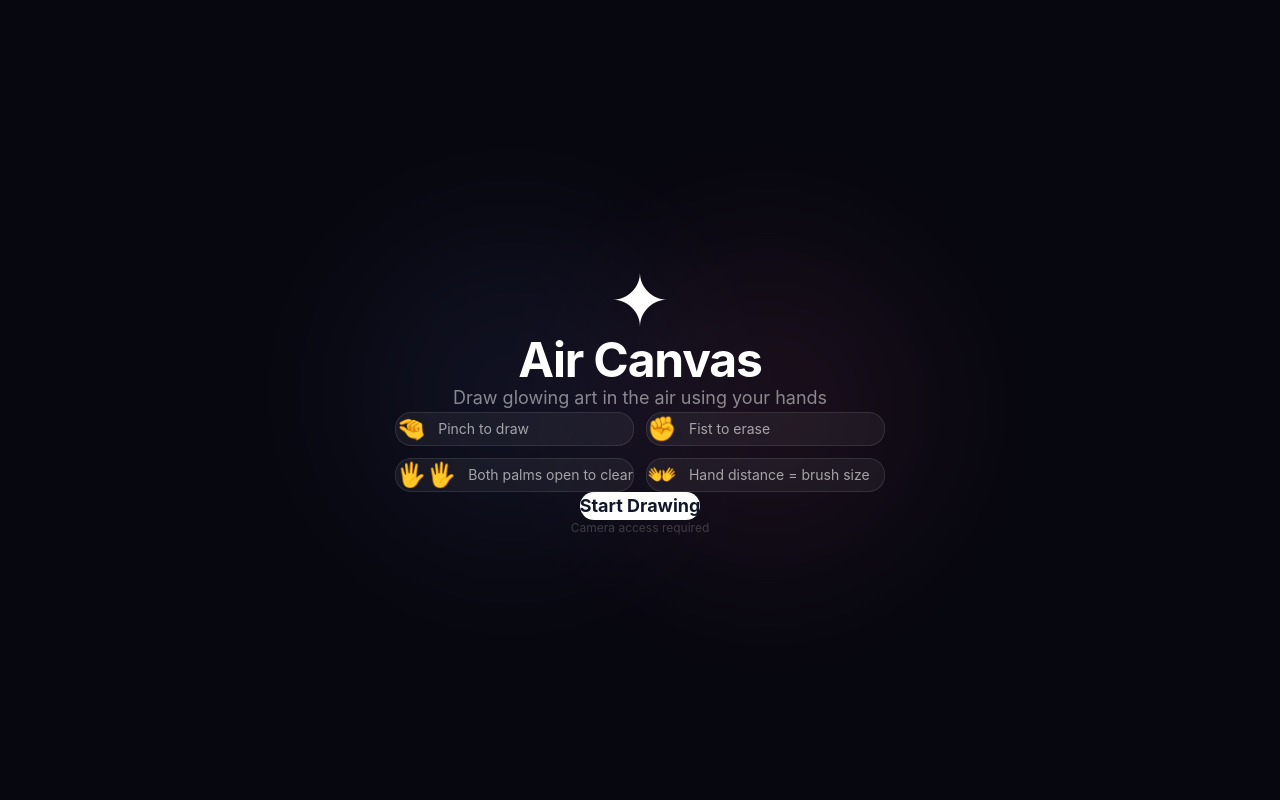
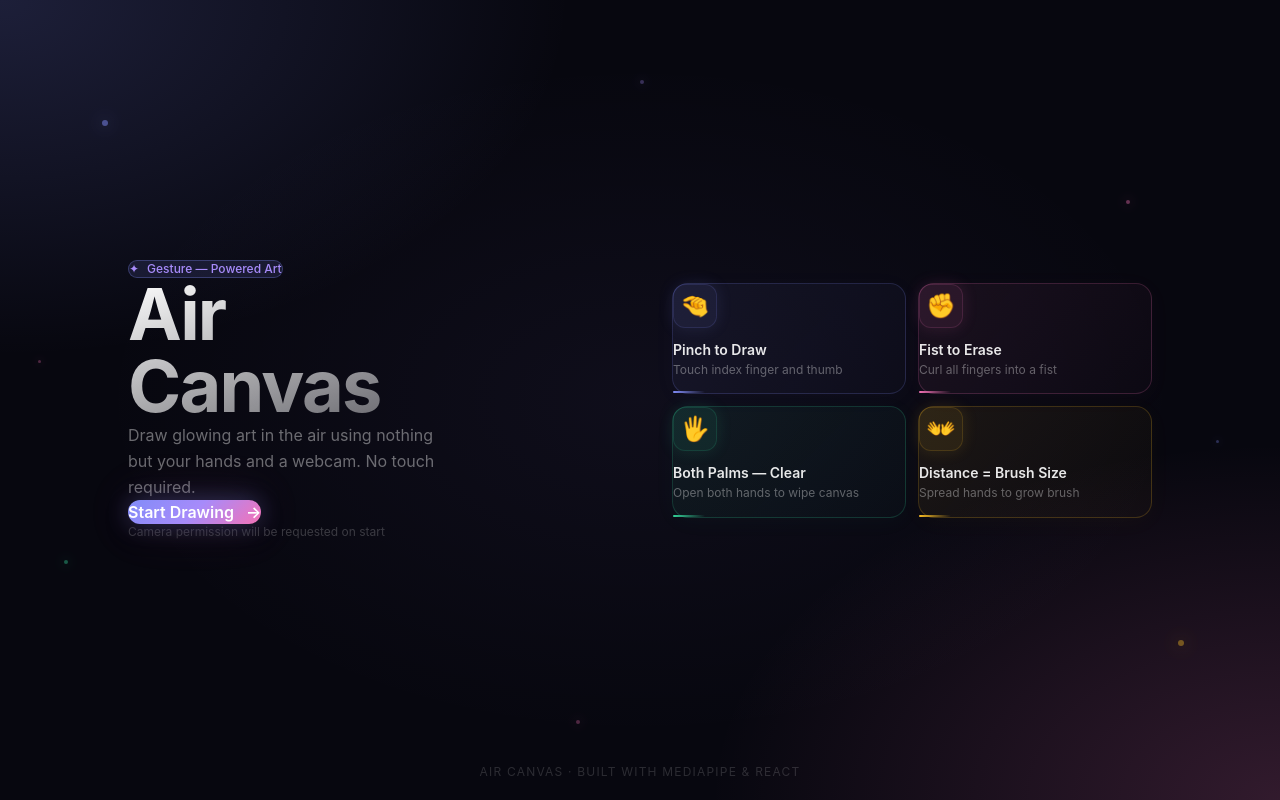
Before and after one commit to OmJoshii/aircanvas, a React (Vite) app: page / in a window 1280 px wide. Built offline with nearby package versions, Linux system fonts and the light colour scheme.

Commit message:
feat: redesign welcome screen with two column layout and floating accents

```diff
--- a/src/App.jsx
+++ b/src/App.jsx
@@ -1,27 +1,43 @@
 import { useState } from 'react'
 import CameraView from './components/CameraView'
 
+const gestures = [
+  {
+    icon: '🤏',
+    label: 'Pinch to Draw',
+    desc: 'Touch index finger and thumb',
+    accent: '#818cf8',
+  },
+  {
+    icon: '✊',
+    label: 'Fist to Erase',
+    desc: 'Curl all fingers into a fist',
+    accent: '#f472b6',
+  },
+  {
+    icon: '🖐️',
+    label: 'Both Palms — Clear',
+    desc: 'Open both hands to wipe canvas',
+    accent: '#34d399',
+  },
+  {
+    icon: '👐',
+    label: 'Distance = Brush Size',
+    desc: 'Spread hands to grow brush',
+    accent: '#fbbf24',
+  },
+]
+
 export default function App() {
   const [started, setStarted] = useState(false)
+  const [hovered, setHovered] = useState(false)
 
   return (
     <>
-      {/* Camera view — only mounts when started */}
       {started && (
         <CameraView isActive={started}>
-
-          {/* HUD — top bar */}
           <div className="absolute top-0 left-0 right-0 z-10 flex items-center justify-between px-6 py-4">
-            <div>
-              <h1 className="text-white font-bold text-lg tracking-wide">
-                ✦ Air Canvas
-              </h1>
-              <p className="text-white/30 text-xs mt-0.5">
-                Hand tracking loading...
-              </p>
-            </div>
-
-            {/* Stop button */}
+            <h1 className="text-white font-bold text-lg tracking-wide">✦ Air Canvas</h1>
             <button
               onClick={() => setStarted(false)}
               className="bg-white/10 hover:bg-white/20 border border-white/10 text-white/70 text-sm px-4 py-2 rounded-full transition-all"
@@ -29,69 +45,165 @@ export default function App() {
               ✕ Exit
             </button>
           </div>
-
-          {/* Center placeholder */}
           <div className="absolute inset-0 flex items-center justify-center pointer-events-none">
-            <p className="text-white/20 text-sm">
-              Canvas and hand tracking coming soon...
-            </p>
+            <p className="text-white/20 text-sm">Canvas coming in Phase 3...</p>
           </div>
-
         </CameraView>
       )}
 
-      {/* Welcome screen — shown when not started */}
       {!started && (
-        <div className="w-screen h-screen bg-[#07070f] flex items-center justify-center relative overflow-hidden">
+        <div className="w-screen h-screen bg-[#07070f] relative overflow-hidden flex items-center justify-center">
 
-          {/* Ambient glows */}
+          {/* ── Background atmosphere ── */}
           <div className="absolute inset-0 pointer-events-none">
-            <div
-              className="absolute top-1/4 left-1/4 w-96 h-96 rounded-full opacity-10 blur-3xl"
-              style={{ background: 'radial-gradient(circle, #818cf8, transparent)' }}
-            />
-            <div
-              className="absolute bottom-1/4 right-1/4 w-96 h-96 rounded-full opacity-10 blur-3xl"
-              style={{ background: 'radial-gradient(circle, #f472b6, transparent)' }}
-            />
+            {/* Top left purple */}
+            <div className="absolute top-0 left-0 w-[45vw] h-[45vh]"
+              style={{ background: 'radial-gradient(ellipse at top left, rgba(129,140,248,0.18) 0%, transparent 70%)' }} />
+            {/* Bottom right pink */}
+            <div className="absolute bottom-0 right-0 w-[45vw] h-[45vh]"
+              style={{ background: 'radial-gradient(ellipse at bottom right, rgba(244,114,182,0.18) 0%, transparent 70%)' }} />
+            {/* Center subtle glow */}
+            <div className="absolute inset-0"
+              style={{ background: 'radial-gradient(ellipse at center, rgba(167,139,250,0.05) 0%, transparent 60%)' }} />
           </div>
 
-          {/* Welcome card */}
-          <div className="relative z-10 text-center max-w-lg px-6">
-            <div className="text-7xl mb-6 select-none">✦</div>
-            <h1 className="text-5xl font-bold text-white mb-3 tracking-tight">
-              Air Canvas
-            </h1>
-            <p className="text-white/50 text-lg mb-10">
-              Draw glowing art in the air using your hands
-            </p>
+          {/* ── Decorative floating dots ── */}
+          <div className="absolute inset-0 pointer-events-none overflow-hidden">
+            {[
+              { top: '15%', left: '8%',  size: 3, color: '#818cf8', opacity: 0.5 },
+              { top: '25%', left: '88%', size: 2, color: '#f472b6', opacity: 0.4 },
+              { top: '70%', left: '5%',  size: 2, color: '#34d399', opacity: 0.4 },
+              { top: '80%', left: '92%', size: 3, color: '#fbbf24', opacity: 0.4 },
+              { top: '45%', left: '3%',  size: 1.5, color: '#f472b6', opacity: 0.3 },
+              { top: '55%', left: '95%', size: 1.5, color: '#818cf8', opacity: 0.3 },
+              { top: '10%', left: '50%', size: 2, color: '#a78bfa', opacity: 0.3 },
+              { top: '90%', left: '45%', size: 2, color: '#f472b6', opacity: 0.3 },
+            ].map((dot, i) => (
+              <div
+                key={i}
+                className="absolute rounded-full"
+                style={{
+                  top: dot.top, left: dot.left,
+                  width: dot.size * 2, height: dot.size * 2,
+                  background: dot.color,
+                  opacity: dot.opacity,
+                  boxShadow: `0 0 ${dot.size * 6}px ${dot.color}`,
+                }}
+              />
+            ))}
+          </div>
 
-            <div className="grid grid-cols-2 gap-3 mb-10">
-              {[
-                { icon: '🤏', text: 'Pinch to draw'              },
-                { icon: '✊', text: 'Fist to erase'              },
-                { icon: '🖐🖐', text: 'Both palms open to clear' },
-                { icon: '👐', text: 'Hand distance = brush size' },
-              ].map(item => (
+          {/* ── Main layout ── */}
+          <div className="relative z-10 w-full max-w-5xl mx-auto px-10 flex items-center gap-16">
+
+            {/* LEFT — Branding */}
+            <div className="flex-1 flex flex-col items-start">
+
+              {/* Badge */}
+              <div
+                className="flex items-center gap-2 px-3 py-1.5 rounded-full mb-8 text-xs font-medium"
+                style={{
+                  background: 'rgba(129,140,248,0.12)',
+                  border: '1px solid rgba(129,140,248,0.3)',
+                  color: '#a78bfa',
+                }}
+              >
+                <span>✦</span>
+                <span>Gesture — Powered Art</span>
+              </div>
+
+              {/* Title */}
+              <h1
+                className="text-7xl font-bold leading-none tracking-tight mb-5"
+                style={{
+                  background: 'linear-gradient(160deg, #ffffff 0%, rgba(255,255,255,0.4) 100%)',
+                  WebkitBackgroundClip: 'text',
+                  WebkitTextFillColor: 'transparent',
+                }}
+              >
+                Air<br />Canvas
+              </h1>
+
+              {/* Subtitle */}
+              <p className="text-white/40 text-base leading-relaxed mb-10 max-w-xs">
+                Draw glowing art in the air using nothing but your hands and a webcam. No touch required.
+              </p>
+
+              {/* CTA Button */}
+              <button
+                onClick={() => setStarted(true)}
+                onMouseEnter={() => setHovered(true)}
+                onMouseLeave={() => setHovered(false)}
+                className="flex items-center gap-3 px-8 py-4 rounded-2xl font-semibold text-white text-base transition-all duration-300"
+                style={{
+                  background: hovered
+                    ? 'linear-gradient(135deg, #6366f1, #a855f7, #ec4899)'
+                    : 'linear-gradient(135deg, #818cf8, #a78bfa, #f472b6)',
+                  boxShadow: hovered
+                    ? '0 0 40px rgba(129,140,248,0.5), 0 0 80px rgba(244,114,182,0.25), 0 8px 32px rgba(0,0,0,0.4)'
+                    : '0 0 25px rgba(129,140,248,0.3), 0 0 50px rgba(244,114,182,0.15), 0 8px 24px rgba(0,0,0,0.3)',
+                  transform: hovered ? 'translateY(-2px) scale(1.02)' : 'translateY(0) scale(1)',
+                }}
+              >
+                <span>Start Drawing</span>
+                <span
+                  className="transition-transform duration-300"
+                  style={{ transform: hovered ? 'translateX(4px)' : 'translateX(0)' }}
+                >
+                  →
+                </span>
+              </button>
+
+              <p className="text-white/20 text-xs mt-4">
+                Camera permission will be requested on start
+              </p>
+
+            </div>
+
+            {/* RIGHT — Gesture cards */}
+            <div className="flex-1 grid grid-cols-2 gap-3">
+              {gestures.map((g, i) => (
                 <div
-                  key={item.text}
-                  className="flex items-center gap-3 bg-white/5 border border-white/10 rounded-2xl px-4 py-3"
+                  key={g.label}
+                  className="flex flex-col gap-3 rounded-2xl p-5 transition-all duration-300 hover:scale-[1.02] cursor-default"
+                  style={{
+                    background: `linear-gradient(135deg, ${g.accent}12, ${g.accent}06)`,
+                    border: `1px solid ${g.accent}30`,
+                    boxShadow: `0 4px 24px ${g.accent}08`,
+                  }}
                 >
-                  <span className="text-2xl">{item.icon}</span>
-                  <span className="text-white/60 text-sm text-left">{item.text}</span>
+                  {/* Icon with glow */}
+                  <div
+                    className="w-11 h-11 rounded-xl flex items-center justify-center text-2xl"
+                    style={{
+                      background: `${g.accent}15`,
+                      border: `1px solid ${g.accent}25`,
+                      boxShadow: `0 0 16px ${g.accent}20`,
+                    }}
+                  >
+                    {g.icon}
+                  </div>
+
+                  <div>
+                    <p className="text-white/90 text-sm font-semibold mb-1">{g.label}</p>
+                    <p className="text-white/35 text-xs leading-relaxed">{g.desc}</p>
+                  </div>
+
+                  {/* Accent line at bottom */}
+                  <div
+                    className="h-0.5 w-8 rounded-full mt-auto"
+                    style={{ background: `linear-gradient(90deg, ${g.accent}, transparent)` }}
+                  />
                 </div>
               ))}
             </div>
 
-            <button
-              onClick={() => setStarted(true)}
-              className="bg-white text-gray-900 font-bold text-lg px-12 py-4 rounded-full hover:bg-white/90 transition-all hover:scale-105 active:scale-95"
-            >
-              Start Drawing
-            </button>
+          </div>
 
-            <p className="text-white/20 text-xs mt-6">
-              Camera access required
+          {/* ── Bottom credit ── */}
+          <div className="absolute bottom-5 left-0 right-0 flex justify-center">
+            <p className="text-white/15 text-xs tracking-widest uppercase">
+              Air Canvas · Built with MediaPipe & React
             </p>
           </div>
 
```
